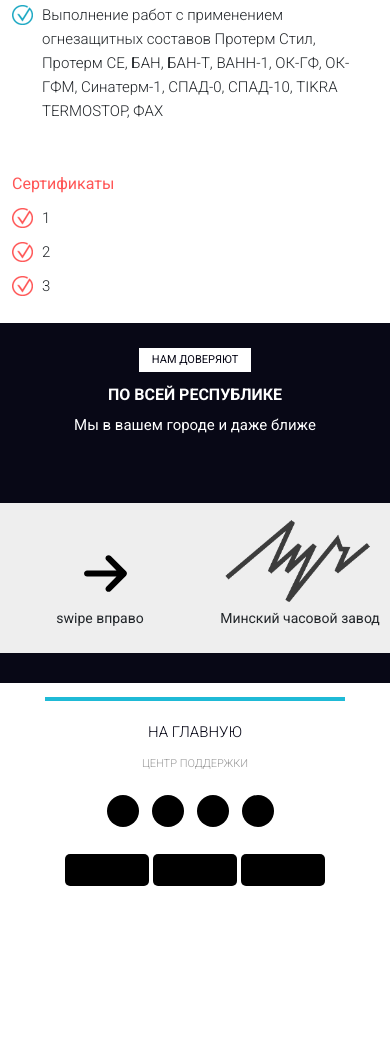
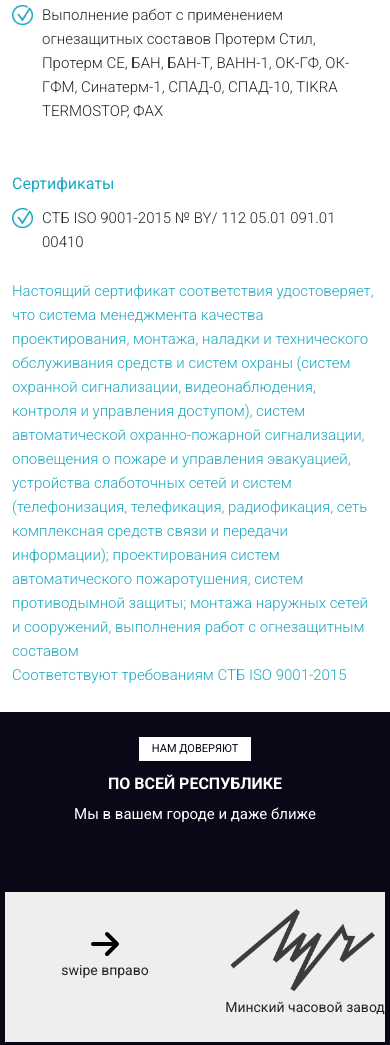
Before and after one commit to billibon80/billibon80.github.io, a website: page algizar/src/index.html in a window 390 px wide. Shown: the part 5315-6360 px from the top of the page. Before the commit the page ends 6243 px from the top, so only its background shows below. Drawn offline with Linux system fonts and the light colour scheme.

Commit message:
update mobile version

```diff
--- a/algizar/src/index.html
+++ b/algizar/src/index.html
@@ -257,14 +257,26 @@
                     </div>
                 </div>
                 <div class="col-sm-6">
-                    <div class="require_block warning">
+                    <div class="require_block">
                         <div class="require_title">Сертификаты</div>
                         <ul class="require_list">
-                            <li>1</li>
-                            <li>2</li>
-                            <li>3</li>
+                            <li>СТБ ISO 9001-2015
+                                № BY/ 112 05.01 091.01 00410
+                            </li>
                         </ul>
-                        <div class="require_descr"></div>
+                        <div class="require_descr">
+                            Настоящий сертификат соответствия удостоверяет,
+                            что система менеджмента качества <br>
+                            проектирования, монтажа, наладки и технического обслуживания
+                            средств и систем охраны (систем охранной сигнализации, видеонаблюдения,
+                            контроля и управления доступом), систем автоматической охранно-пожарной
+                            сигнализации, оповещения о пожаре и управления эвакуацией, устройства
+                            слаботочных сетей и систем (телефонизация, телефикация, радиофикация, сеть
+                            комплексная средств связи и передачи информации); проектирования систем
+                            автоматического пожаротушения, систем противодымной защиты; монтажа наружных
+                            сетей и сооружений, выполнения работ с огнезащитным составом <br>
+                            Соответствуют требованиям СТБ ISO 9001-2015 <br>
+                        </div>
                     </div>
                 </div>
             </div>
@@ -283,8 +295,8 @@
             </div>
             <div class="world_slider">
                 <div class="world_slider_slides">
-                    <div>
-                        <img src="img/carusel/arrow-right2.svg" alt="arrow_right">
+                    <div id="right">
+                        <a href="#left"><img src="img/carusel/arrow-right2.svg" alt="arrow_right"></a>
                         <div class="world_slider_slides_info">swipe вправо</div>
                     </div>
                     <div>
@@ -319,8 +331,8 @@
                         <img src="img/carusel/minsk_mech_tech_colledge.svg" alt="MMTC">
                         <div>ММТК</div>
                     </div>
-                    <div >
-                        <img src="img/carusel/arrow-left2.svg" alt="arrow_left">
+                    <div id="left">
+                        <a href="#right"><img src="img/carusel/arrow-left2.svg" alt="arrow_left"></a>
                         <div class="world_slider_slides_info">swipe влево</div>
                     </div>
                 </div>
--- a/algizar/src/sass/_general.sass
+++ b/algizar/src/sass/_general.sass
@@ -334,7 +334,6 @@ ul
 	&_slider
 		position: absolute
 		width: 100%
-		height: 300px
 		text-align: center
 		overflow: hidden
 		margin: 0 auto
@@ -357,7 +356,7 @@ ul
 			&::-webkit-scrollbar-track
 				background: transparent
 			& > div
-				scroll-snap-align: start
+				scroll-snap-align: end
 				flex-shrink: 0
 				width: 200px
 				height: 150px
--- a/algizar/src/sass/_media.sass
+++ b/algizar/src/sass/_media.sass
@@ -48,9 +48,6 @@
             align-items: center
         &_descr
             margin-top: 20px
-    .mobile
-        &_item
-            width: 100%
     .footer
         min-height: 245px
         &_wrapper
@@ -261,6 +258,8 @@
                 font-size: 16px
     .mobile
         padding: 36px 0  24px
+        &_item
+            width: 100%
     .choice
         position: relative
         margin-top: 24px
@@ -296,11 +295,16 @@
                 font-size: 15px
         &_descr
             font-size: 15px
+            &:last-child
+                margin-bottom: 25px
     .world
         min-height: 360px
         &_wrapper
             width: 100%
             padding: 25px 0 30px
+        &_slider
+            &_slides
+                margin: 0 5px
     .footer
         &_wrapper
             max-width: 100%
```
Also changed, not shown: algizar/src/css/style.min.css, 1 other file.
